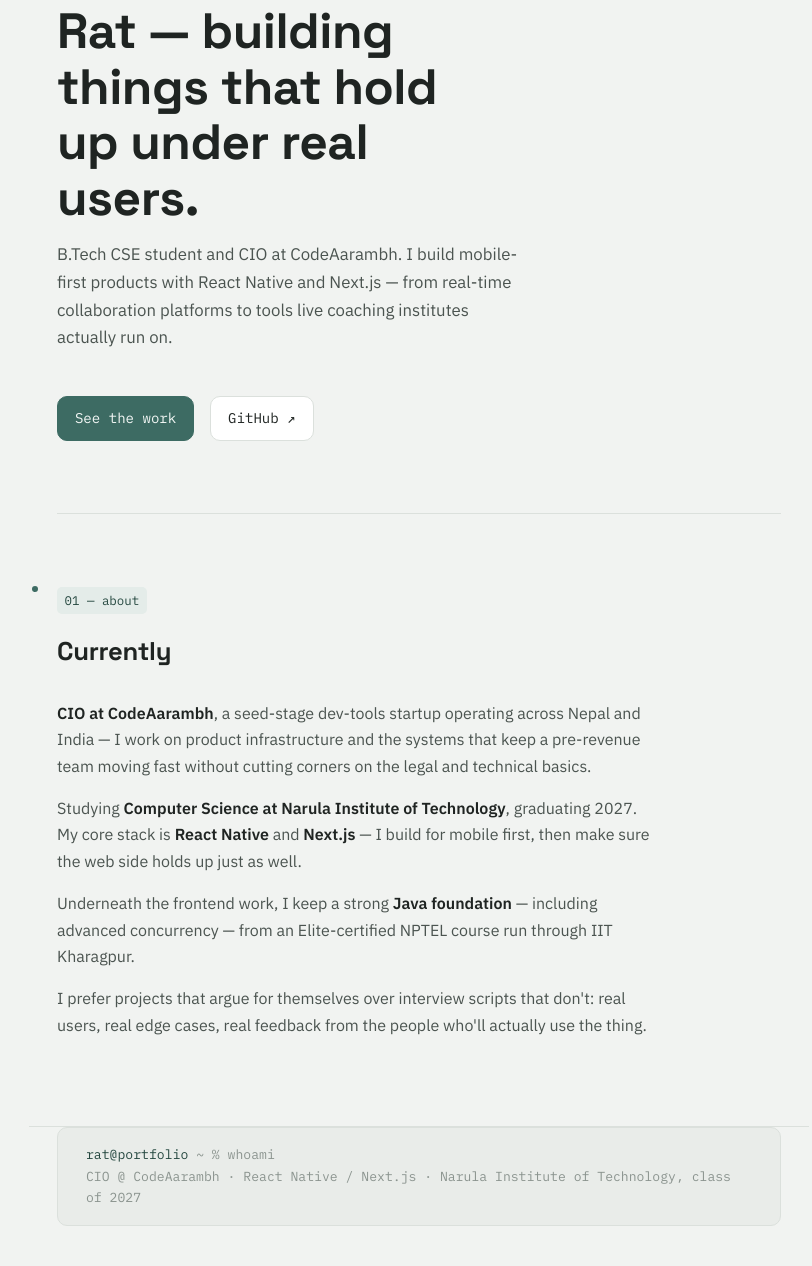
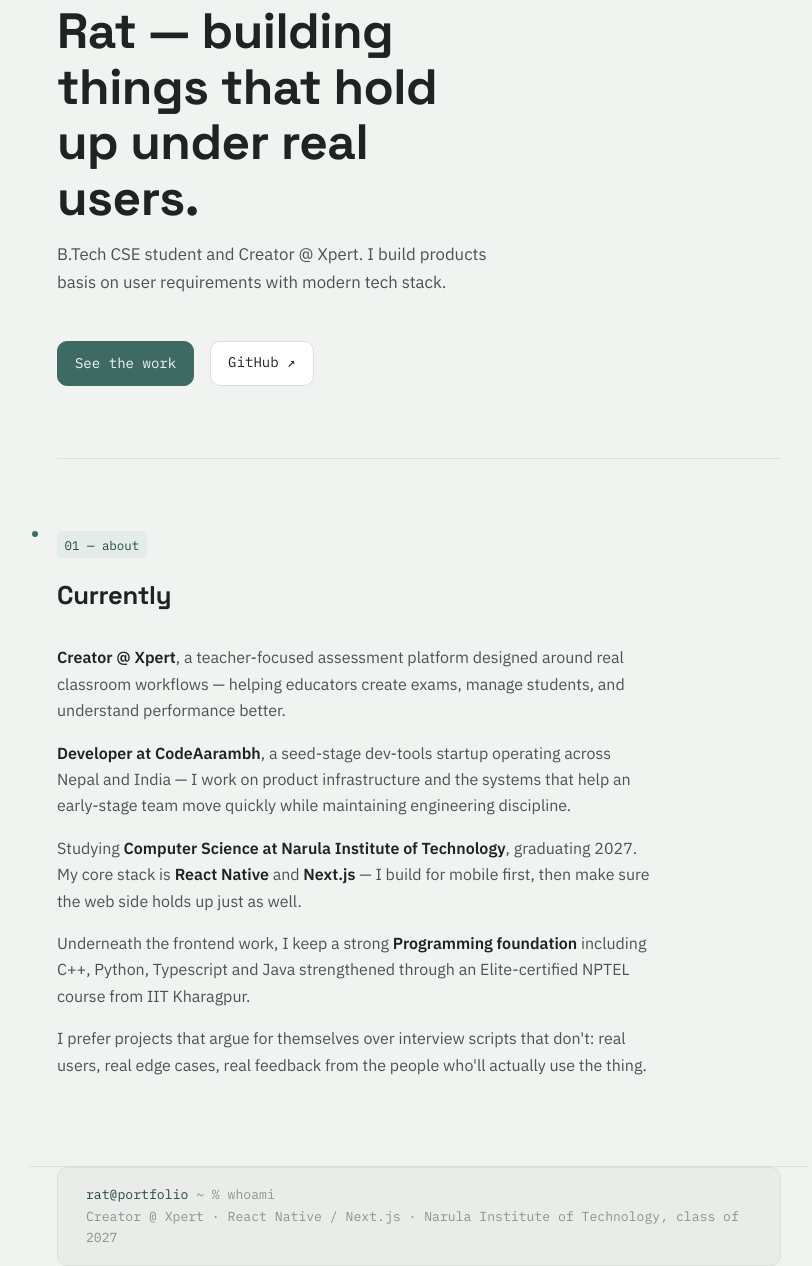
Before and after one commit to rat-sh/portfolio, a Flask app: page / in a window 1280 px wide. Shown: the part 212-1478 px from the top of the page, without its empty margins (221-1033 px from the left). Before the commit the page ends 1438 px from the top, so only its background shows below. Run offline with Flask 3, Linux system fonts and the light colour scheme.

Commit message:
Correction

```diff
--- a/templates/index.html
+++ b/templates/index.html
@@ -29,7 +29,7 @@
     <div class="wrap">
       <div class="hero-eyebrow"><span class="ping" aria-hidden="true"></span> available for opportunities</div>
       <h1>Rat — building things that hold up under real users.</h1>
-      <p class="hero-role">B.Tech CSE student and CIO at CodeAarambh. I build mobile-first products with React Native and Next.js — from real-time collaboration platforms to tools live coaching institutes actually run on.</p>
+      <p class="hero-role">B.Tech CSE student and Creator @ Xpert. I build products basis on user requirements with modern tech stack.</p>
       <div class="hero-cta">
         <button class="btn btn-primary" hx-get="/partial/projects" hx-target="#mount" hx-swap="innerHTML" onclick="scrollToMount(); setActiveByLabel('projects')">See the work</button>
         <a class="btn" href="https://github.com/rat-sh" target="_blank" rel="noopener">GitHub ↗</a>
@@ -46,7 +46,7 @@
   <footer class="wrap">
     <div class="console">
       <span class="prompt">rat@portfolio</span> ~ % whoami<br>
-      CIO @ CodeAarambh · React Native / Next.js · Narula Institute of Technology, class of 2027<span class="caret"></span>
+      Creator @ Xpert · React Native / Next.js · Narula Institute of Technology, class of 2027<span class="caret"></span>
     </div>
   </footer>
 
--- a/templates/partials/about.html
+++ b/templates/partials/about.html
@@ -2,9 +2,10 @@
   <span class="section-tag">01 — about</span>
   <h2>Currently</h2>
   <div class="about-text">
-    <p><strong>CIO at CodeAarambh</strong>, a seed-stage dev-tools startup operating across Nepal and India — I work on product infrastructure and the systems that keep a pre-revenue team moving fast without cutting corners on the legal and technical basics.</p>
+    <p><strong>Creator @ Xpert</strong>, a teacher-focused assessment platform designed around real classroom workflows — helping educators create exams, manage students, and understand performance better.</p>
+    <p><strong>Developer at CodeAarambh</strong>, a seed-stage dev-tools startup operating across Nepal and India — I work on product infrastructure and the systems that help an early-stage team move quickly while maintaining engineering discipline.</p>
     <p>Studying <strong>Computer Science at Narula Institute of Technology</strong>, graduating 2027. My core stack is <strong>React Native</strong> and <strong>Next.js</strong> — I build for mobile first, then make sure the web side holds up just as well.</p>
-    <p>Underneath the frontend work, I keep a strong <strong>Java foundation</strong> — including advanced concurrency — from an Elite-certified NPTEL course run through IIT Kharagpur.</p>
+    <p>Underneath the frontend work, I keep a strong <strong>Programming foundation</strong> including C++, Python, Typescript and Java strengthened through an Elite-certified NPTEL course from IIT Kharagpur.</p>
     <p>I prefer projects that argue for themselves over interview scripts that don't: real users, real edge cases, real feedback from the people who'll actually use the thing.</p>
   </div>
 </section>
--- a/templates/partials/skills.html
+++ b/templates/partials/skills.html
@@ -13,7 +13,7 @@
     </div>
     <div class="skill">
       <div class="skill-name">Java</div>
-      <div class="skill-role">Concurrency, NPTEL Elite</div>
+      <div class="skill-role">NPTEL Elite</div>
     </div>
     <div class="skill">
       <div class="skill-name">C++</div>
```
